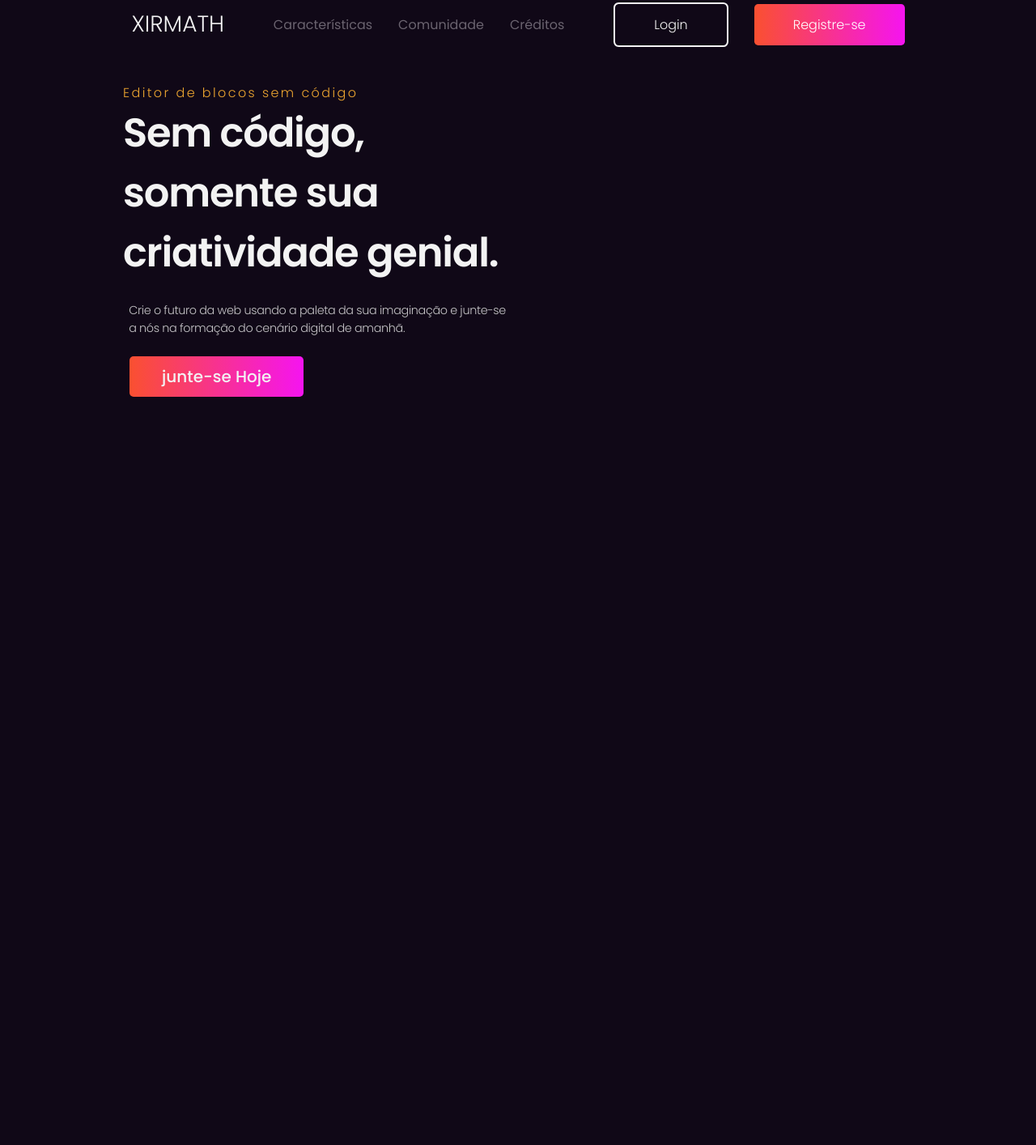
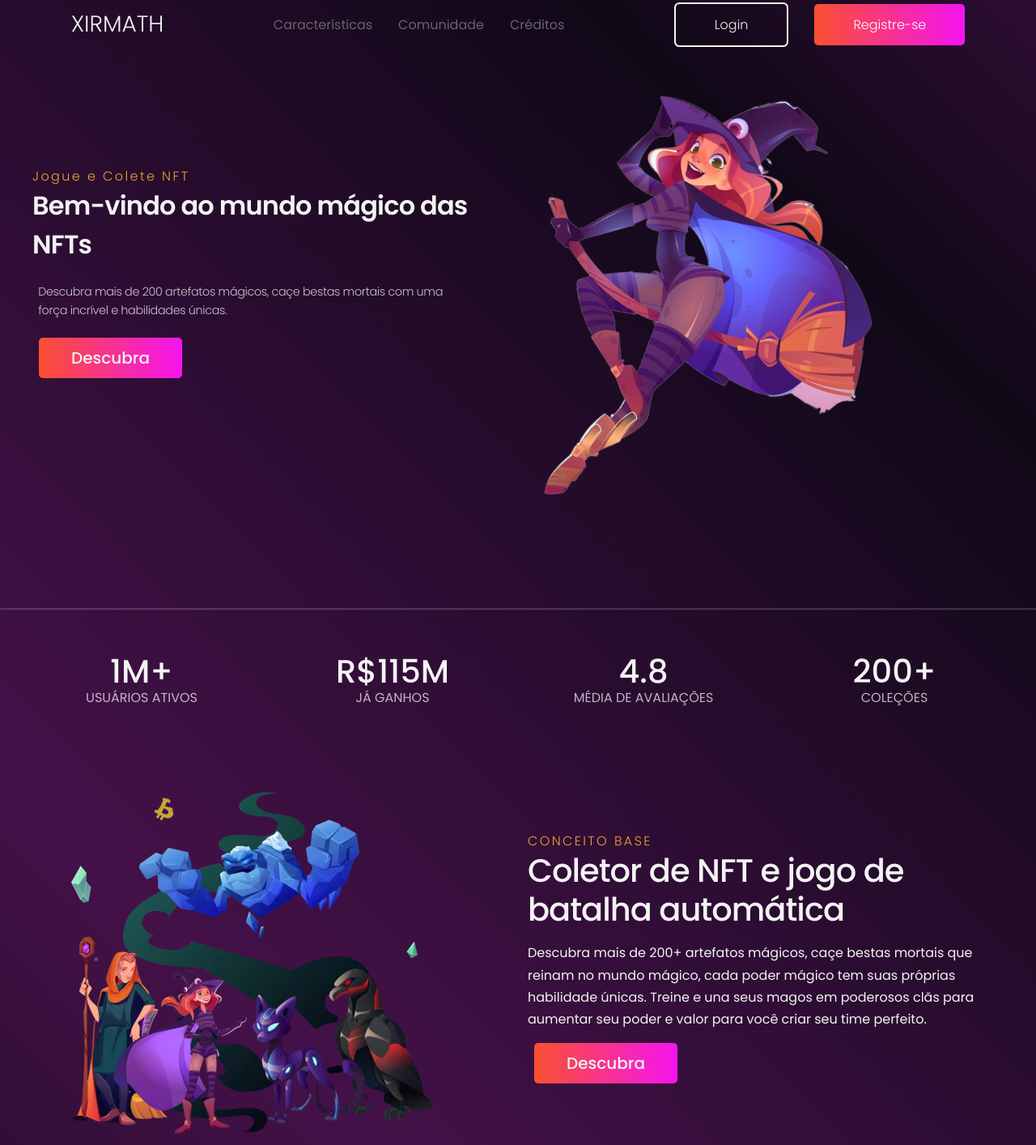
Before and after one commit to MatheusDDChs/beproject, a plain HTML site: page index.html in a window 1280 px wide. Shown: the part 21-1435 px from the top of the page at 81% size. Before the commit the page ends 800 px from the top, so only its background shows below. Drawn offline with Linux system fonts and the light colour scheme.

Commit message:
More cards and almost finishing the project...

```diff
--- a/index.html
+++ b/index.html
@@ -6,10 +6,13 @@
     <link rel="preconnect" href="https://fonts.googleapis.com">
 <link rel="preconnect" href="https://fonts.gstatic.com" crossorigin>
 <link href="https://fonts.googleapis.com/css2?family=Poppins:ital,wght@0,100;0,200;0,300;0,400;0,500;0,600;0,700;0,800;0,900;1,100;1,200;1,300;1,400;1,500;1,600;1,700;1,800;1,900&display=swap" rel="stylesheet">
+
     <title>Beproject</title>
+
     <link rel="stylesheet" href="styles/style.css">
     <link rel="stylesheet" href="styles/components/header.css">
     <link rel="stylesheet" href="styles/components/hero.css">
+    <link rel="stylesheet" href="styles/components/info.css">
 </head>
 
     <body>
@@ -33,17 +36,66 @@
                 <div class="login__res">Registre-se</div>
             </a>
         </span>
+
+        <button class="nav__icon__button">
+            <svg xmlns="http://www.w3.org/2000/svg" fill="none" viewBox="0 0 24 24" strokeWidth={1.5} stroke="currentColor" class="nav__icon">
+                <path strokeLinecap="round" strokeLinejoin="round" d="M3.75 6.75h16.5M3.75 12h16.5m-16.5 5.25h16.5" />
+              </svg>
+
+        </button>
     </header>
 
     <section class="hero">
         <div class="hero__left">
-            <span class="hero__cap">Editor de blocos sem código</span>
-            <h1 class="hero__tittle"> Sem código, somente sua criatividade genial. </h1>
-            <h2 class="hero__description">Crie o futuro da web usando a paleta da sua imaginação e junte-se a nós na formação do cenário digital de amanhã.</h2>
-            <button class="hero__btn">junte-se Hoje</buttton>
+            <span class="hero__cap">Jogue e Colete NFT</span>
+            <h1 class="hero__tittle"> Bem-vindo ao mundo mágico das NFTs </h1>
+            <h2 class="hero__description">Descubra mais de 200 artefatos mágicos, caçe bestas mortais com uma força incrível e habilidades únicas.</h2>
+            <button class="hero__btn">Descubra</buttton>
         </div>
 
-        <div class="hero__right"></div>
+        <div class="hero__right">
+            <img class="hero__img" src="styles/images/fada.png" alt="FADA">
+        </div>
+    </section>
+
+    <section class="info">
+        <div class="line"></div>
+        <div class="items-wrapper">
+            <div class="item">
+                <div class="item__title">1M+</div>
+                <div class="item__description">Usuários ativos</div>
+            </div>
+            <div class="item">
+                <div class="item__title">R$115M</div>
+                <div class="item__description">Já ganhos</div>
+            </div>
+            <div class="item">
+                <div class="item__title">4.8</div>
+                <div class="item__description">Média de Avaliações</div>
+            </div>
+            <div class="item">
+                <div class="item__title">200+</div>
+                <div class="item__description">Coleções</div>
+            </div>
+        </div>
+
+        <div class="info-wrapper">
+
+            <div class="info__left">
+                <img src="styles/images/img1.png" alt="">
+            </div>
+
+            <div class="info__right">
+                <div class="section__cap">Conceito base</div>
+
+                <div class="secton_title">Coletor de NFT e jogo de batalha automática</div>
+
+                <div class="section__description">Descubra mais de 200+ artefatos mágicos, caçe bestas mortais que reinam no mundo mágico, cada poder mágico tem suas próprias habilidade únicas. Treine e una seus magos em poderosos clãs para aumentar seu poder e valor para você criar seu time perfeito.</div>
+
+                <button class="section__button">Descubra</button>
+            </div>
+
+        </div>
     </section>
 
     </body>
--- a/styles/components/header.css
+++ b/styles/components/header.css
@@ -1,11 +1,13 @@
 @charset "UTF-8";
 .header {
-    margin-inline: 7rem;
+    margin-inline: auto;
     display: flex;
     justify-content: space-around;
     padding-inline: 1.25rem;
     padding-block: 1.5rem;
     align-items: center;
+    overflow: hidden;
+    max-width: 1466px;
 }
 
 .header__logo {
@@ -39,6 +41,16 @@
     text-decoration: none;
 }
 
+.nav__icon__button {
+    display: none;
+}
+
+.nav__icon {
+    width: 1.5rem;
+    height: 1.5rem;
+}
+
+
 .login__log {
     color: #f3f3f3;
     border-color: inherit;
@@ -55,3 +67,23 @@
     padding-inline: 3rem;
     padding-block: 0.8rem;
 }
+
+@media (width < 768px) {
+
+    .header {
+        padding-inline: 0.5rem;
+        padding-block: 0.5rem;
+    }
+
+    .nav__ul {
+        display: none;
+    }
+
+    .nav__login {
+        display: none;
+    }
+
+    .nav__icon__button {
+        display: block;
+    }
+}
--- a/styles/components/hero.css
+++ b/styles/components/hero.css
@@ -1,19 +1,14 @@
 @charset "UTF-8";
 .hero {
-display: block;
-margin-inline: 7rem;
+margin-inline: auto;
 margin-block: 1.25rem;
 display: flex;
 padding-inline: 2.5rem;
-background-color: inherit;
+max-width: 1280px;
+align-items: center;
 }
 
 .hero__left {
-    height: 350px;
-    flex: 1;
-}
-
-.hero__right {
     height: 350px;
     flex: 1;
 }
@@ -37,6 +32,7 @@ background-color: inherit;
     line-height: calc(1em + 0.5rem);
     padding: 0.5em;
     margin-block: 1rem;
+    max-width: 60ch;
 }
 
 .hero__btn {
@@ -48,3 +44,42 @@ background-color: inherit;
     background-image: linear-gradient(to right, #FA5030, #F514F0);
     color: #f3f3f3;
 }
+
+
+/* Hero Secundary */
+.hero__img {
+    transform: rotate(15deg);
+    max-width: 35vw;
+}
+
+.hero__right {
+    height: fit-content;
+    flex: 1;
+
+}
+
+@media screen and (min-width: 475px) and (max-width: 768px) {
+    .hero {
+    flex-direction: column;
+    margin-block: 0.5rem;
+    padding-inline: 0.5rem;
+    max-width: 768px;
+    gap: 2rem;
+    }
+
+    .hero__img {
+        width: 90%;
+        margin: auto;
+        max-width: 400px;
+    }
+}
+
+@media screen and (min-width: 475px) {
+    .hero__tittle {
+     font-size: 2rem;
+    }
+
+    .hero__img {
+        width: 80%;
+    }
+}
--- /dev/null
+++ b/styles/components/info.css
@@ -0,0 +1,85 @@
+.line {
+    margin-block: 2.5rem;
+    height: 2px;
+    background-color: rgba(255, 255, 255, 0.164);
+    margin-trim: auto;
+}
+
+.info {
+    padding-block: 2rem;
+    max-width: 1280px;
+    margin-inline: auto;
+}
+
+.item {
+    flex: 1;
+    min-width: 150px;
+}
+
+.items-wrapper {
+    display: flex;
+    flex-wrap: wrap;
+    gap: 1.5;
+    padding-inline: 1.25rem;
+    padding-block: 1rem;
+}
+
+.item__title {
+    font-size: 2.5rem;
+    font-weight: 500;
+    line-height: 1;
+    text-align: center;
+}
+
+.item__description {
+    color: rgba(255, 255, 255, 0.699);
+    text-transform: uppercase;
+    text-align: center;
+}
+
+
+.info-wrapper {
+    margin-block: 4rem;
+    display: flex;
+    align-items: center;
+    padding-inline: 1.25rem;
+    gap: 1.5rem;
+}
+.info__left {
+    flex: 1;
+}
+
+.info__left img {
+
+}
+
+.info__right {
+    flex: 1;
+}
+
+.section__cap {
+    color: #EBA430;
+    text-transform: uppercase;
+    font-weight: 300;
+    letter-spacing: 0.15em;
+}
+.secton_title {
+    font-size: 2.5rem;
+    letter-spacing: -0.025em;
+    font-weight: 500;
+    line-height: 1.2;
+}
+.section__description{
+    columns: rgba(255, 255, 255, 0.699);
+    line-height: calc(1em + 0.7rem);
+    margin-block: 1rem;
+}
+.section__button{
+    margin-inline: 0.5rem;
+    border-radius: 5px;
+    font-weight: 500;
+    font-size: 1.25rem;
+    padding: 0.5em 2em;
+    background-image: linear-gradient(to right, #FA5030, #F514F0);
+    color: #f3f3f3;
+}
--- a/styles/style.css
+++ b/styles/style.css
@@ -17,6 +17,7 @@ body {
     background-color: #100817;
     color: #f3f3f3;
     font-family: "Poppins", sans-serif;
+    background-image: linear-gradient(45deg, #2E0D32 0%, #441149 20%, #100817 80%, #2E0D32 100%);
 }
 
 img,
```
Also changed, not shown: styles/images/fada.png (added), styles/images/feature-icon.png (added), styles/images/img1.png (added), styles/images/img2.png (added).
